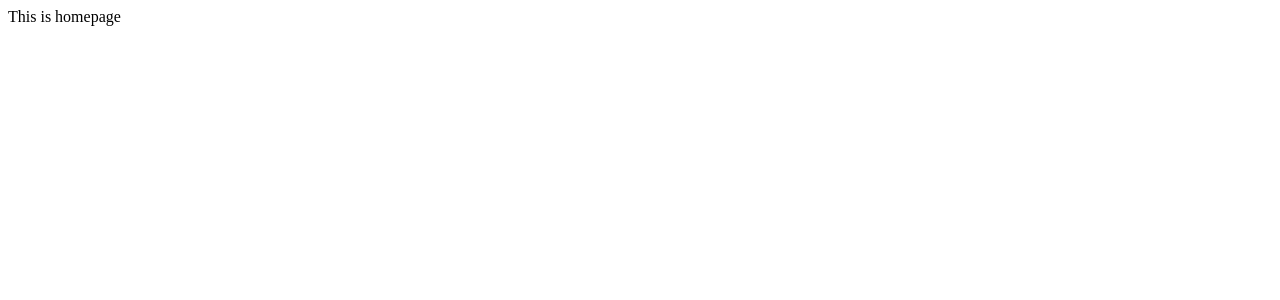
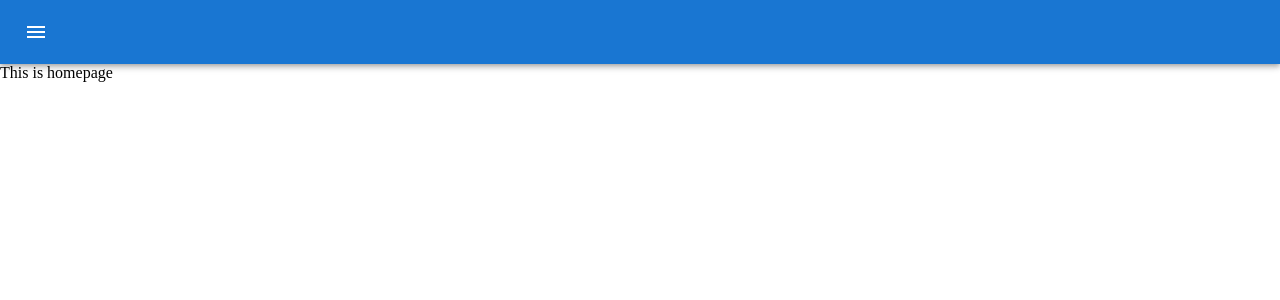
Before and after one commit to surajshrestha8/todoapp, a React (Create React App) app: page / in a window 1280 px wide. Shown: the top 300 px of the page. Built offline with nearby package versions, Linux system fonts and the light colour scheme.

Commit message:
Create header component

```diff
--- a/src/App.tsx
+++ b/src/App.tsx
@@ -1,10 +1,13 @@
 import { Suspense } from 'react';
+import './assets/styles/app.css';
 import BackdropLoader from './components/elements/loader/BackdropLoader';
+import Header from './components/layout/Header';
 import Routes from './routes';
 
 function App() {
   return (
     <Suspense fallback={<BackdropLoader open={true} />}>
+      <Header />
       <Routes />
     </Suspense>
   );
--- /dev/null
+++ b/src/assets/styles/app.css
@@ -0,0 +1,4 @@
+html, body {
+    margin: 0;
+    padding: 0;
+}
--- /dev/null
+++ b/src/components/layout/Header.tsx
@@ -0,0 +1,18 @@
+import { Menu } from '@mui/icons-material';
+import { AppBar, Box, IconButton, Toolbar } from '@mui/material';
+
+const Header = () => {
+  return (
+    <Box sx={{ flexGrow: 1 }}>
+      <AppBar position="static">
+        <Toolbar>
+          <IconButton size="large" edge="start" color="inherit" aria-label="menu" sx={{ mr: 2 }}>
+            <Menu />
+          </IconButton>
+        </Toolbar>
+      </AppBar>
+    </Box>
+  );
+};
+
+export default Header;
```
